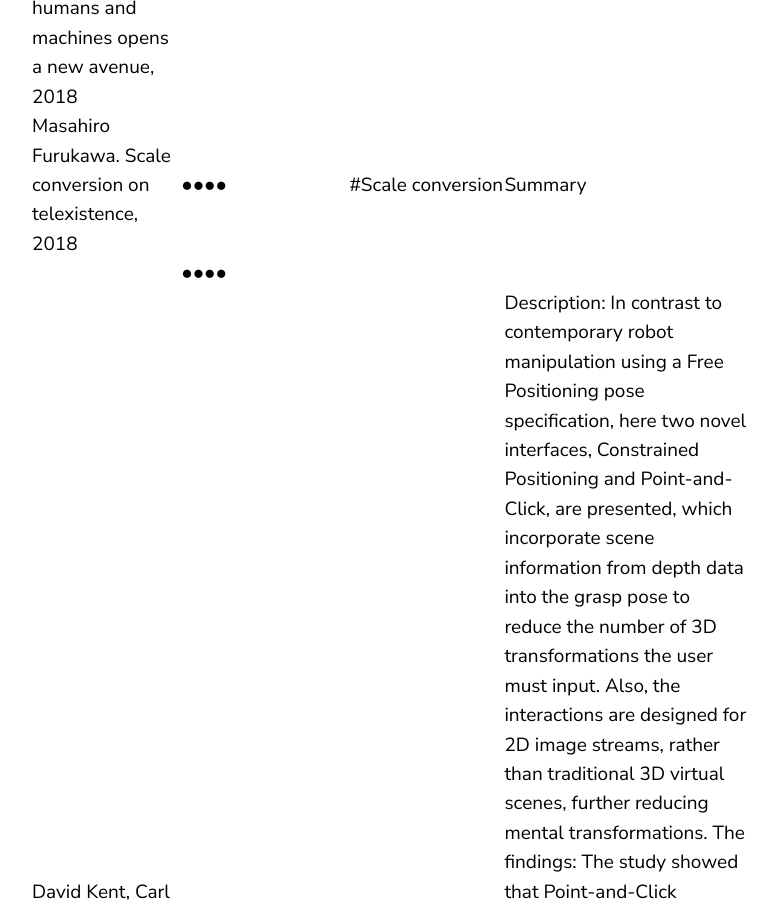
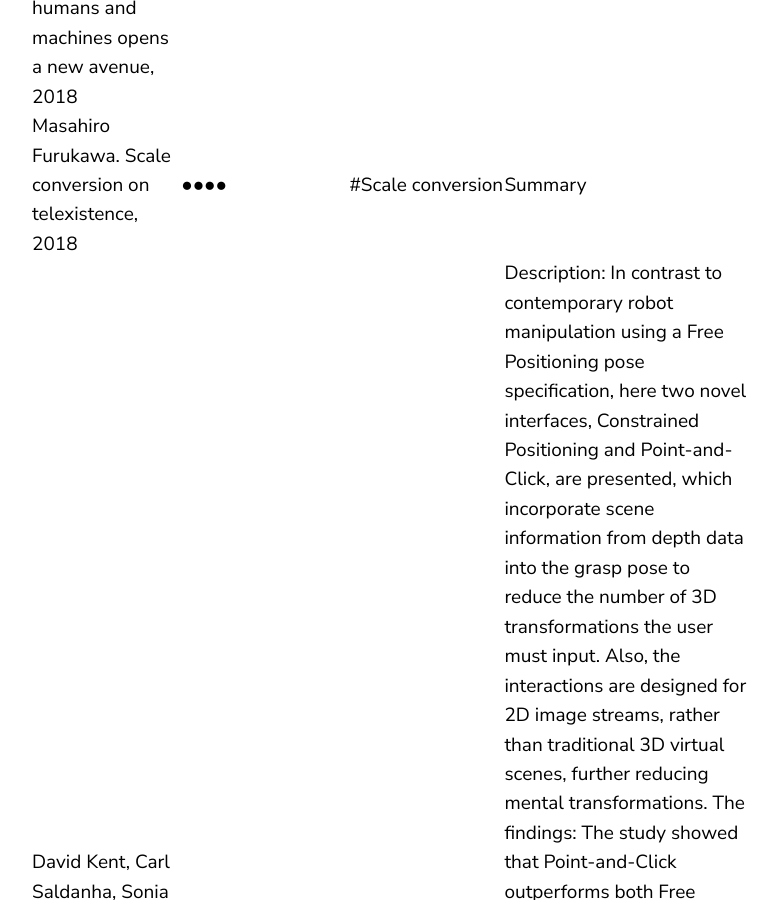
Before and after one commit to jluis9796/jluis9796.github.io, a Jekyll site: the page built from _posts/2020-05-24-telexistence.markdown, in a window 1280 px wide and 900 px high, scrolled down 861 px. Shown: the whole window, without its empty margins (68-845 px from the left). Built offline with Jekyll 4.4.1, drawn with Linux system fonts in a browser that asks for light colours.

Commit message:
Update 2020-05-24-telexistence.markdown

```diff
--- a/_posts/2020-05-24-telexistence.markdown
+++ b/_posts/2020-05-24-telexistence.markdown
@@ -45,15 +45,6 @@ date:   2020-05-24 13:34:36 +0900
     <td></td>
     <td>#Scale conversion</td>
     <td>Summary</td>
-    </tr>
-    <tr>
-    <td></td>
-    <td>●●●●</td>
-    <td></td>
-    <td></td>
-    <td></td>
-    <td></td>
-    <td></td>
     </tr>
     <tr>
     <td>David Kent, Carl Saldanha, Sonia Chernova. Leveraging depth data in remote robot teleoperation interfaces for general object manipulation, 2019. (David Kent, Carl Saldanha, Sonia Chernova. A comparison of remote robot teleoperation interfaces for General object manipulation, 2017)</td>
```
